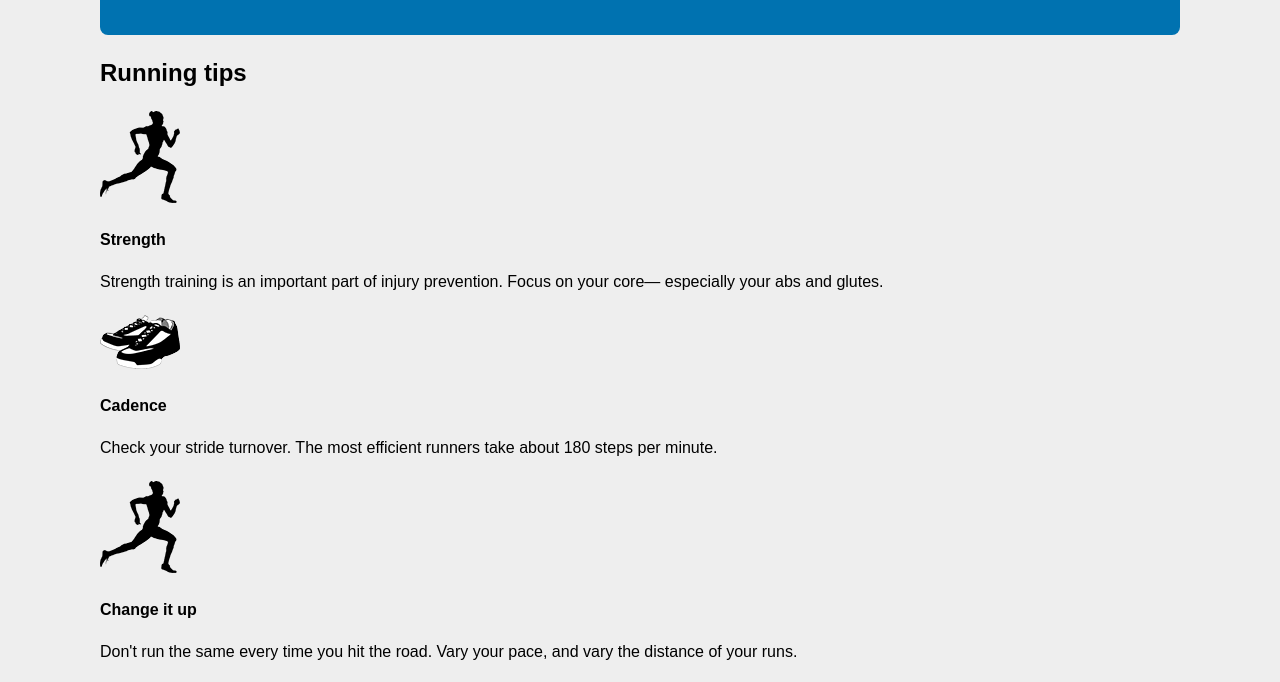
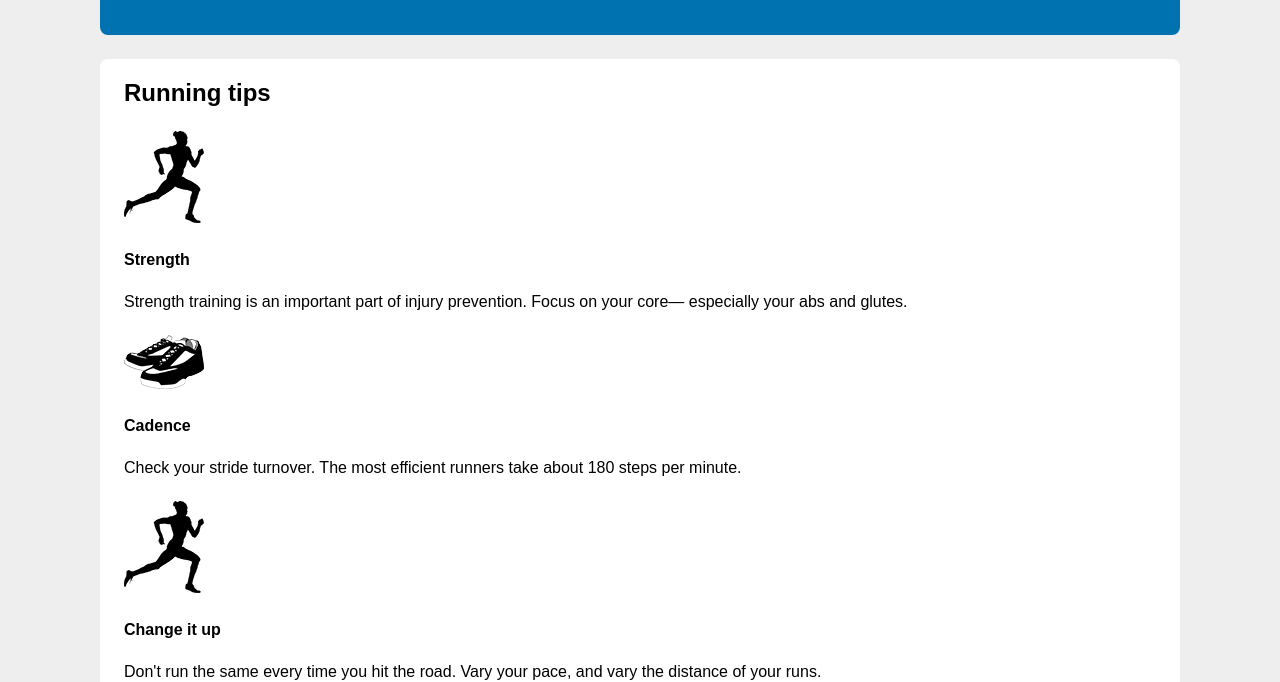
Before and after one commit to EnricoMassone/grid-system, a website: page index.html in a window 1280 px wide. Shown: the part 85-767 px from the top of the page. Drawn offline with Linux system fonts and the light colour scheme.

Commit message:
added styles for clearfix

```diff
--- a/style.css
+++ b/style.css
@@ -26,3 +26,19 @@ header {
   border-radius: 0.5em;
   padding: 1em 1.5em;
 }
+
+.main {
+  background-color: #fff;
+  border-radius: 0.5em;
+  padding: 0 1.5em;
+}
+
+.clearfix::before,
+.clearfix::after {
+  display: table;
+  content: " "
+}
+
+.clearfix::after {
+  clear: both;
+}
```
